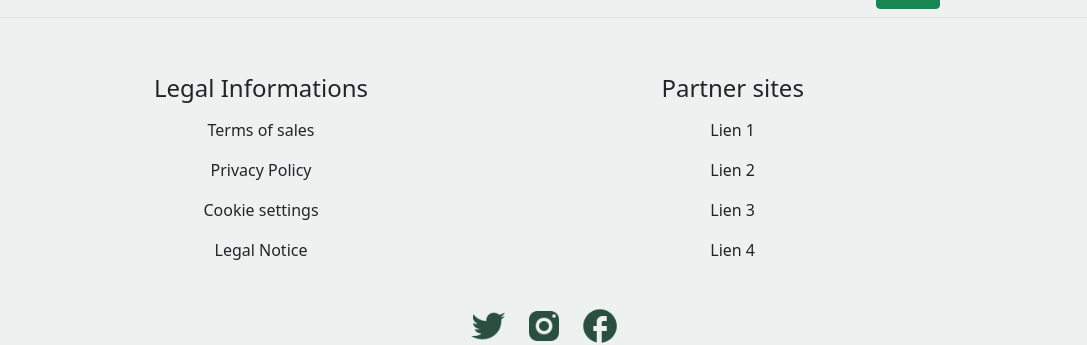
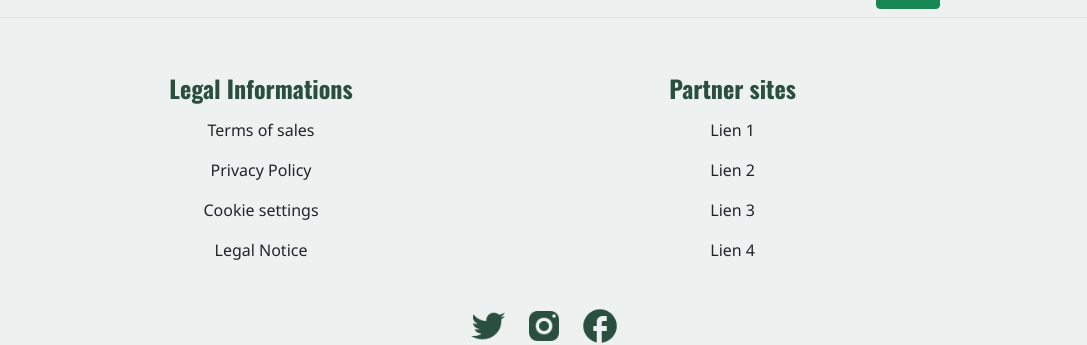
Before and after one commit to JoyMarkarian/PokeMall, a React (Vite) app in the folder frontend/: page / in a window 1280 px wide. Shown: the part 1991-2336 px from the top of the page, without its empty margins (96-1183 px from the left). Built offline with nearby package versions, Linux system fonts and the light colour scheme; a web font is replaced by a local one.

Commit message:
ajout de la police + couleur footer

```diff
--- a/frontend/src/components/Footer.css
+++ b/frontend/src/components/Footer.css
@@ -5,3 +5,13 @@
 .footer {
   background-color: #edf1ef;
 }
+
+.footer-lien {
+  background-color: #edf1ef;
+  font-family: "Noto Sans";
+}
+
+.title-footer {
+  font-family: "Oswald";
+  color: #2a4f3f;
+}
--- a/frontend/src/components/Footer.jsx
+++ b/frontend/src/components/Footer.jsx
@@ -15,14 +15,14 @@ export default function Footer() {
         <div className="container text-center">
           <div className="footer-lien row mt-5">
             <div className="footer-condition text-center col-6 p-1">
-              <h1 className="fs-4 mb-3">Legal Informations </h1>
+              <h1 className="title-footer fs-4 mb-3">Legal Informations </h1>
               <p>Terms of sales</p>
               <p>Privacy Policy</p>
               <p>Cookie settings</p>
               <p>Legal Notice</p>
             </div>
             <div className="partner-lien col-6 col-sm-4 p-1 text-center">
-              <h1 className="fs-4 mb-3">Partner sites</h1>
+              <h1 className="title-footer fs-4 mb-3">Partner sites</h1>
               <p>Lien 1</p>
               <p>Lien 2</p>
               <p>Lien 3</p>
```
